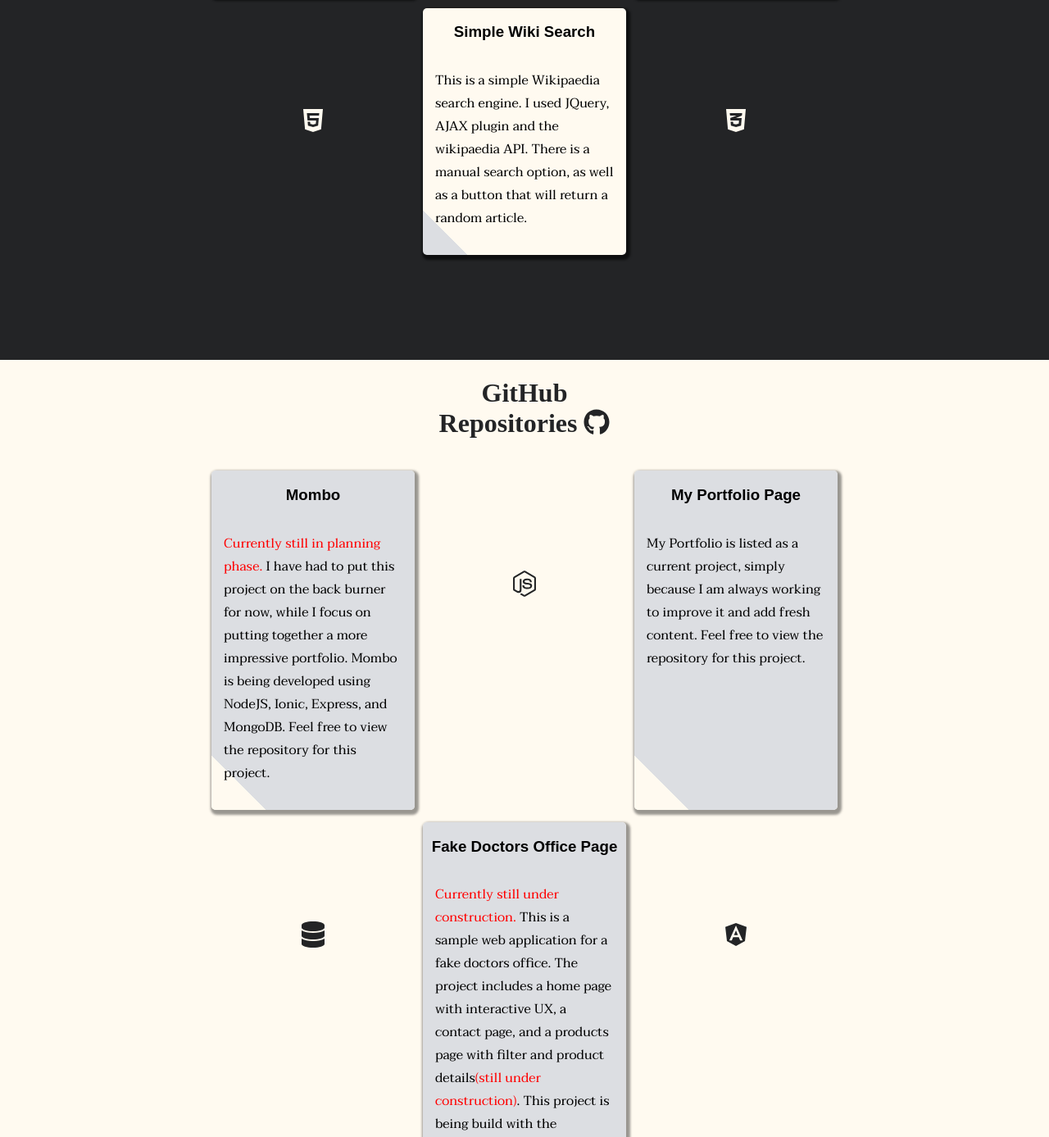
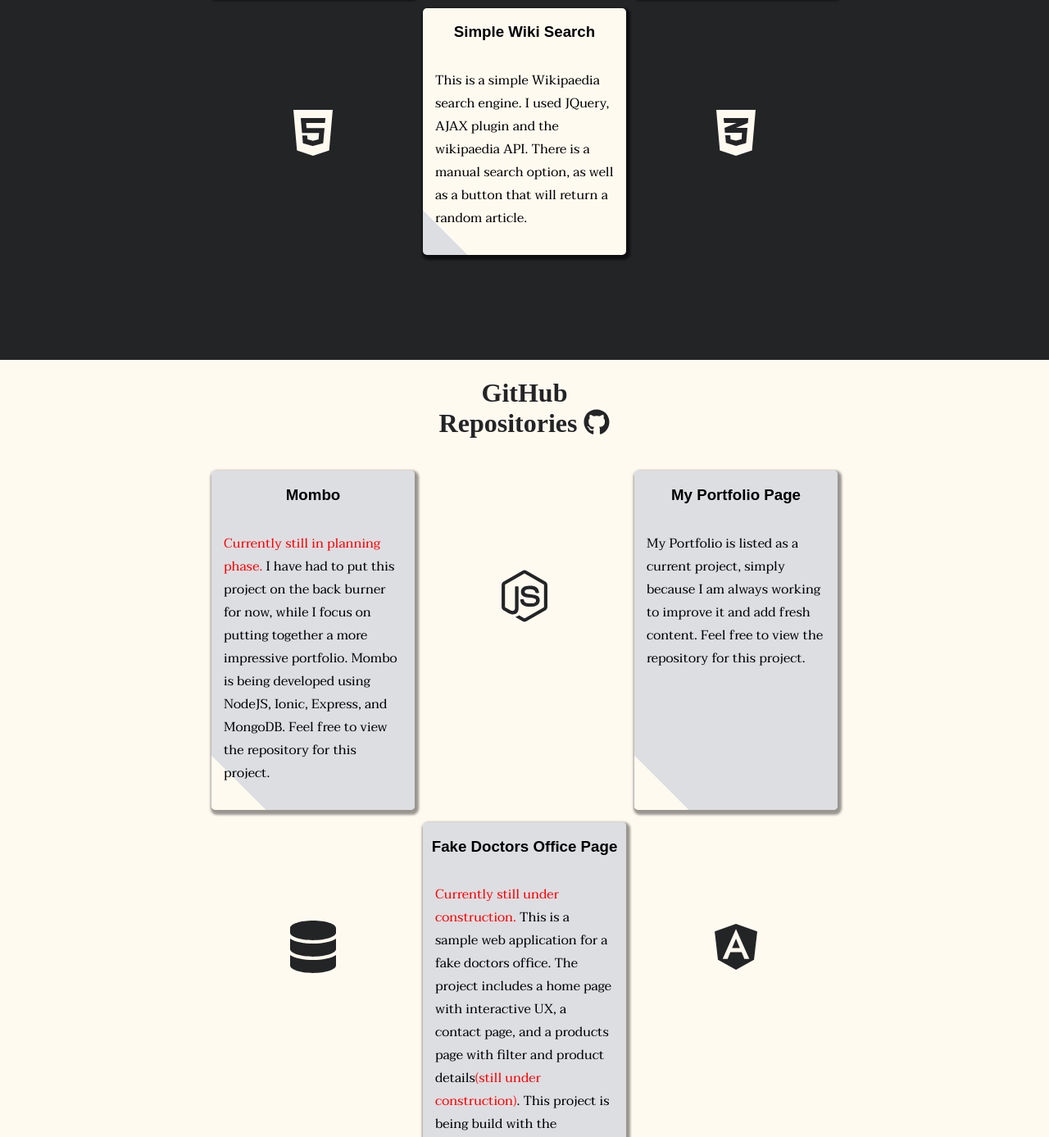
Before and after one commit to loganmusselman/old-folio, a website: page index.html in a window 1280 px wide. Shown: the part 3020-4407 px from the top of the page at 82% size. Drawn offline with Linux system fonts and the light colour scheme; a web font is replaced by a local one.

Commit message:
resizing font awesome icons

```diff
--- a/index.html
+++ b/index.html
@@ -88,7 +88,7 @@
 			</a>
 		</div>
 		<div class="iconOne">
-			<h1><i class="fas fa-code"></i></h1>
+			<h1><i class="fas fa-code fa-2x"></i></h1>
 		</div>
 		<div class="codepenTwo">
 			<a class="calc" href="https://codepen.io/loganmusselman/pen/xWbwOL">
@@ -97,7 +97,7 @@
 			</a>
 		</div>
 		<div class="iconTwo">
-			<h1><i class="fab fa-css3-alt"></i></h1>
+			<h1><i class="fab fa-css3-alt fa-2x"></i></h1>
 		</div>
 		<div class="codepenThree">
 			<a class="wiki" href="https://codepen.io/loganmusselman/pen/evoXVW">
@@ -106,7 +106,7 @@
 			</a>
 		</div>
 		<div class="iconThree">
-			<h1><i class="fab fa-html5"></i></h1>
+			<h1><i class="fab fa-html5 fa-2x"></i></h1>
 		</div>
 	</div>
 	<div class="githubProjects">
@@ -118,7 +118,7 @@
 			</a>
 		</div>
 		<div class="iconFour">
-			<h1><i class="fab fa-node-js"></i></h1>
+			<h1><i class="fab fa-node-js fa-2x"></i></h1>
 		</div>
 		<div class="portfolioCard">
 			<a class="portLink" href="https://github.com/loganmusselman/loganmusselman.github.io">
@@ -127,7 +127,7 @@
 			</a>
 		</div>
 		<div class="iconFive">
-			<h1><i class="fab fa-angular"></i></h1>
+			<h1><i class="fab fa-angular fa-2x"></i></h1>
 		</div>
 		<div class="infoPage">
 			<a class="infoLink" href="https://github.com/loganmusselman/portfolio1">
@@ -136,7 +136,7 @@
 			</a>
 		</div>
 		<div class="iconSix">
-			<h1><i class="fas fa-database"></i></h1>
+			<h1><i class="fas fa-database fa-2x"></i></h1>
 		</div>
 	</div>
 
```
